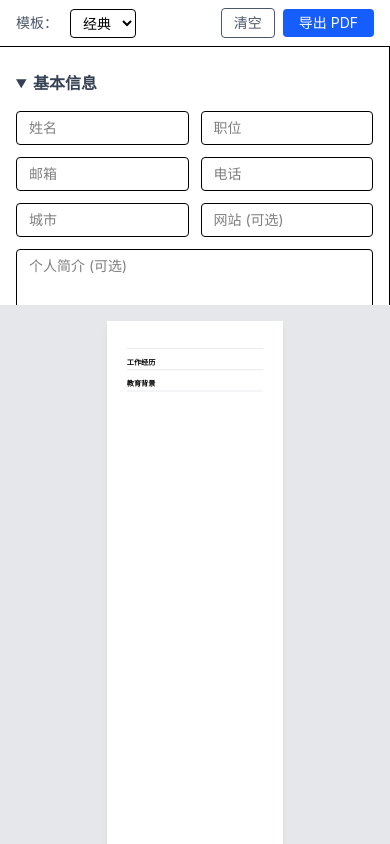
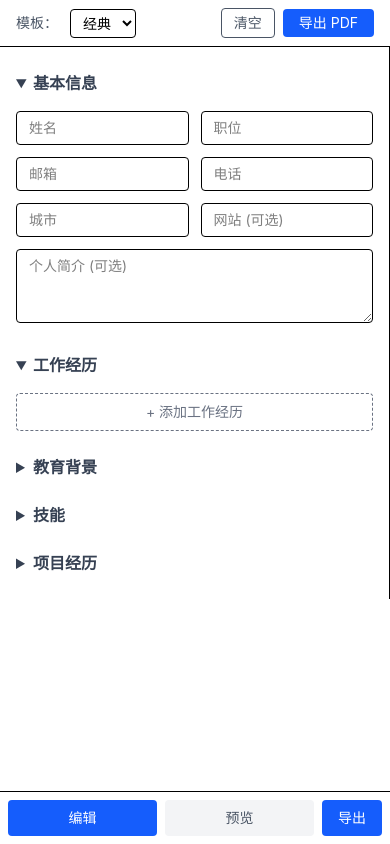
Before and after one commit to Gullrye/resume-builder, a Next.js app: page /editor in a window 390 px wide. Built offline with nearby package versions, Linux system fonts and the light colour scheme.

Commit message:
feat: mobile responsive layout with edit/preview toggle
Coding-Agent: Claude Code
Model: glm-5.1

```diff
--- a/src/app/editor/page.tsx
+++ b/src/app/editor/page.tsx
@@ -1,7 +1,7 @@
 "use client";
 
 import { useSearchParams } from "next/navigation";
-import { useEffect } from "react";
+import { useEffect, useState } from "react";
 import { useResumeStore } from "@/lib/store";
 import { Toolbar } from "@/components/editor/toolbar";
 import { FormPanel } from "@/components/editor/form-panel";
@@ -11,7 +11,8 @@ import { Suspense } from "react";
 
 function EditorContent() {
   const searchParams = useSearchParams();
-  const { hydrate, setTemplateId, hydrated } = useResumeStore();
+  const { hydrate, setTemplateId, hydrated, resumeData, templateId } = useResumeStore();
+  const [showPreview, setShowPreview] = useState(false);
 
   useEffect(() => {
     hydrate();
@@ -20,6 +21,27 @@ function EditorContent() {
       setTemplateId(template);
     }
   }, []); // eslint-disable-line react-hooks/exhaustive-deps
+
+  const handleExport = async () => {
+    const res = await fetch("/api/export-pdf", {
+      method: "POST",
+      headers: { "Content-Type": "application/json" },
+      body: JSON.stringify({ resumeData, templateId }),
+    });
+
+    if (!res.ok) {
+      alert("导出失败，请重试");
+      return;
+    }
+
+    const blob = await res.blob();
+    const url = URL.createObjectURL(blob);
+    const a = document.createElement("a");
+    a.href = url;
+    a.download = "resume.pdf";
+    a.click();
+    URL.revokeObjectURL(url);
+  };
 
   if (!hydrated) {
     return (
@@ -31,13 +53,33 @@ function EditorContent() {
 
   return (
     <div className="h-screen flex flex-col">
-      <Toolbar />
-      <div className="flex-1 flex flex-col md:flex-row overflow-hidden">
-        <div className="w-full md:w-[40%] border-r overflow-y-auto bg-white">
+      <Toolbar onExport={handleExport} />
+      <div className="flex-1 flex flex-col md:flex-row overflow-hidden relative">
+        <div className={`w-full md:w-[40%] border-r overflow-y-auto bg-white ${showPreview ? "hidden md:block" : ""}`}>
           <FormPanel />
         </div>
-        <div className="w-full md:w-[60%] overflow-hidden">
+        <div className={`w-full md:w-[60%] overflow-hidden ${showPreview ? "" : "hidden md:block"}`}>
           <ResumePreview />
+        </div>
+        <div className="fixed bottom-0 left-0 right-0 md:hidden bg-white border-t p-2 flex gap-2">
+          <button
+            onClick={() => setShowPreview(false)}
+            className={`flex-1 py-2 text-sm rounded ${!showPreview ? "bg-blue-600 text-white" : "bg-gray-100 text-gray-600"}`}
+          >
+            编辑
+          </button>
+          <button
+            onClick={() => setShowPreview(true)}
+            className={`flex-1 py-2 text-sm rounded ${showPreview ? "bg-blue-600 text-white" : "bg-gray-100 text-gray-600"}`}
+          >
+            预览
+          </button>
+          <button
+            onClick={handleExport}
+            className="px-4 py-2 text-sm text-white bg-blue-600 rounded"
+          >
+            导出
+          </button>
         </div>
       </div>
     </div>
--- a/src/components/editor/toolbar.tsx
+++ b/src/components/editor/toolbar.tsx
@@ -4,7 +4,7 @@ import { useResumeStore } from "@/lib/store";
 import { TEMPLATE_LIST } from "@/components/templates";
 import { TemplateId } from "@/lib/types";
 
-export function Toolbar() {
+export function Toolbar({ onExport }: { onExport?: () => void }) {
   const { templateId, setTemplateId, resumeData, resetAll } = useResumeStore();
 
   const handleExport = async () => {
@@ -52,7 +52,7 @@ export function Toolbar() {
           清空
         </button>
         <button
-          onClick={handleExport}
+          onClick={onExport ?? handleExport}
           className="px-4 py-1 text-sm text-white bg-blue-600 rounded hover:bg-blue-700"
         >
           导出 PDF
```
